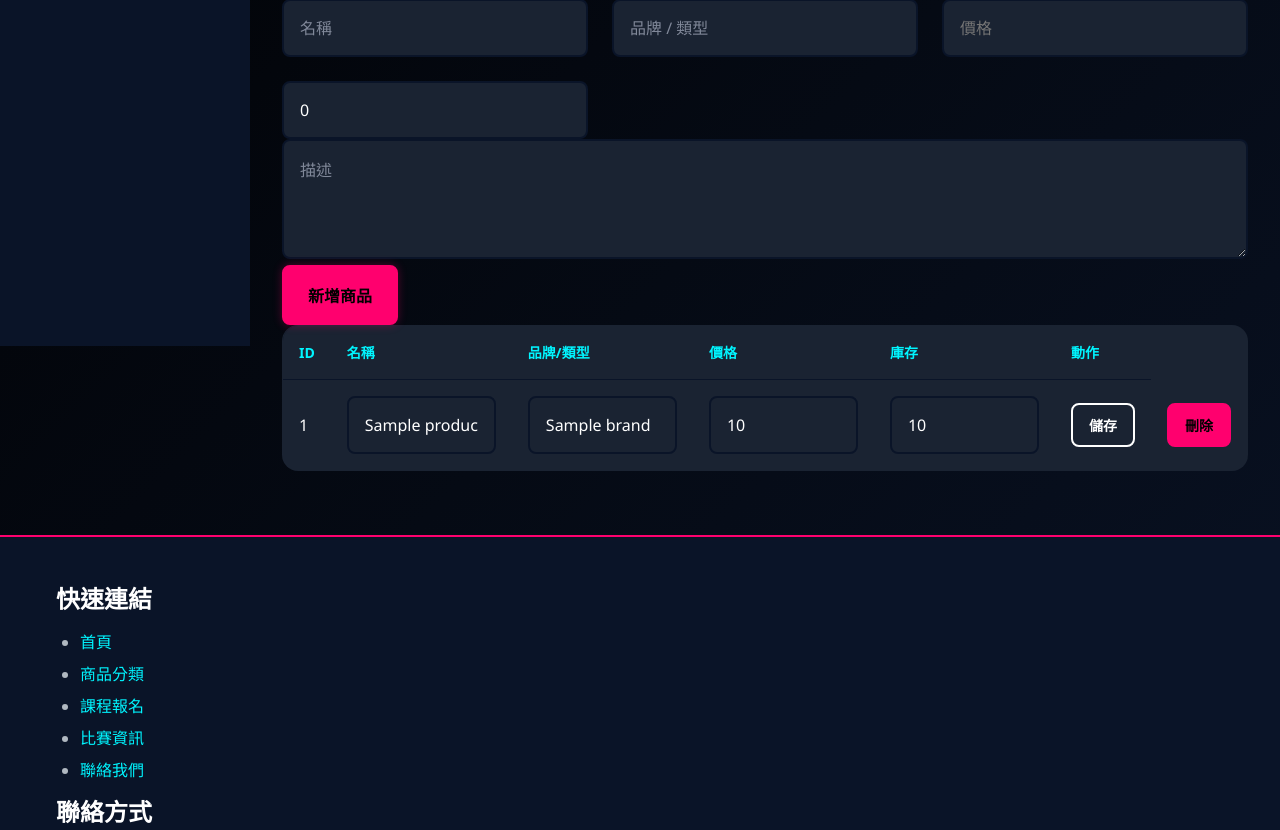
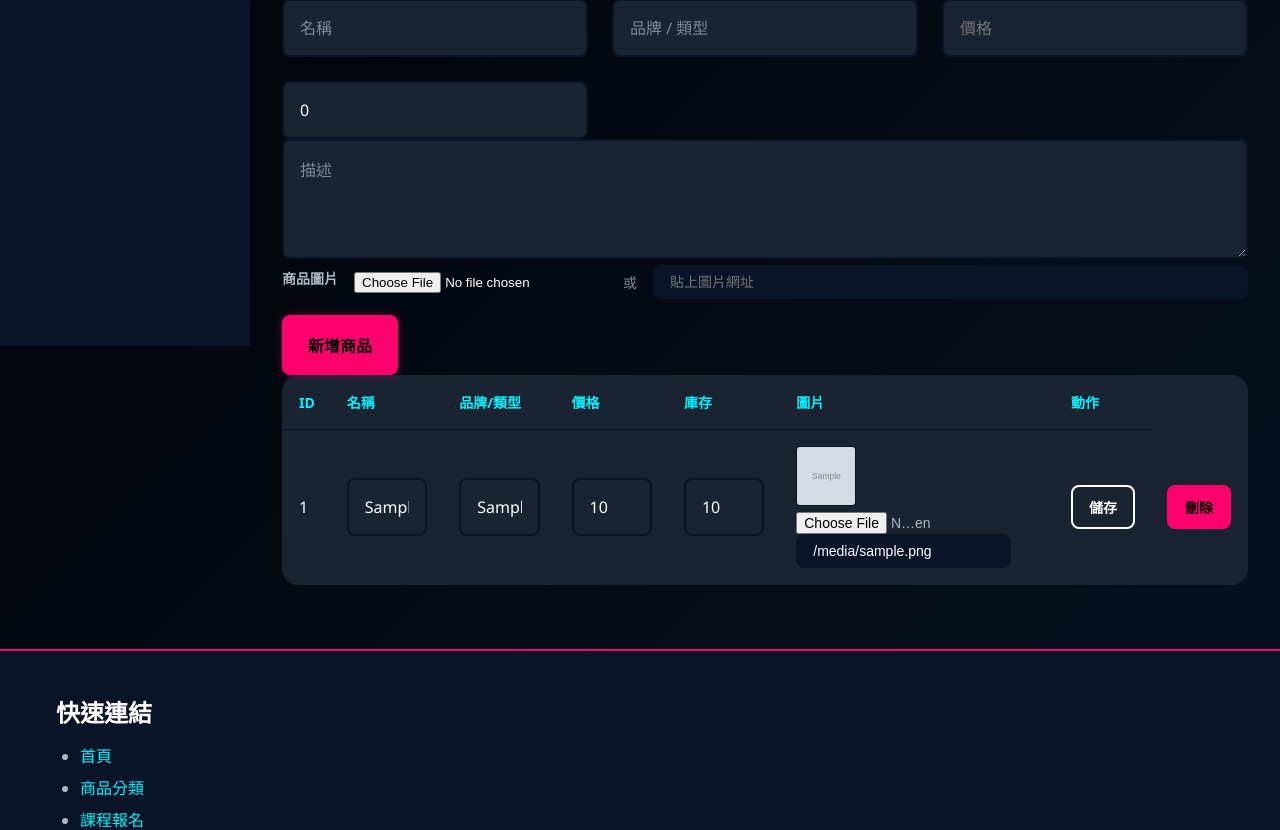
Before and after one commit to sam029031/dj_drop_the_beat, a FastAPI app: template templates/admin_products.html in a window 1280 px wide. Shown: the part 556-1386 px from the top of the page. Run offline with FastAPI, Linux system fonts and the light colour scheme; the template is opened without the code that fills it: most values are stand-ins (such as "Sample title", 1, 10 or a date in 2020); grey boxes marked "Sample" are stand-in pictures.

Commit message:
admin img upload, filter panel turns into a side bar, filter panel

```diff
--- a/static/css/pages/admin.css
+++ b/static/css/pages/admin.css
@@ -567,3 +567,62 @@
     color: var(--color-error);
     border: 1px solid var(--color-error);
 }
+
+/* ============ 商品圖片上傳 ============ */
+.admin-image-upload {
+    display: flex;
+    align-items: center;
+    gap: var(--spacing-md);
+    margin-bottom: var(--spacing-md);
+}
+
+.admin-image-upload label {
+    color: var(--color-text-secondary);
+    font-size: var(--font-size-sm);
+    white-space: nowrap;
+}
+
+.admin-image-or {
+    color: var(--color-text-tertiary);
+    font-size: var(--font-size-sm);
+    white-space: nowrap;
+}
+
+.admin-image-url-input {
+    flex: 1;
+    min-width: 0;
+    padding: var(--spacing-sm) var(--spacing-md);
+    background-color: var(--color-dark-secondary);
+    color: var(--color-light);
+    border: 1px solid var(--border-color);
+    border-radius: var(--border-radius-md);
+    font-size: var(--font-size-sm);
+}
+
+.admin-image-cell {
+    vertical-align: middle;
+    min-width: 120px;
+}
+
+.admin-product-thumb {
+    display: block;
+    width: 60px;
+    height: 60px;
+    object-fit: cover;
+    border-radius: var(--border-radius-sm);
+    border: 1px solid var(--border-color);
+    margin-bottom: var(--spacing-xs);
+}
+
+.admin-image-file-input {
+    font-size: var(--font-size-sm);
+    color: var(--color-text-secondary);
+    max-width: 140px;
+}
+
+.no-image {
+    font-size: var(--font-size-sm);
+    color: var(--color-text-tertiary);
+    display: block;
+    margin-bottom: var(--spacing-xs);
+}
--- a/templates/admin_products.html
+++ b/templates/admin_products.html
@@ -38,7 +38,7 @@
 
             <section class="admin-card">
                 <h2>新增商品</h2>
-                <form method="POST" action="/admin/products/create" class="admin-product-form">
+                <form method="POST" action="/admin/products/create" class="admin-product-form" enctype="multipart/form-data">
                     <input type="hidden" name="instrument" value="{{ instrument }}">
                     <div class="form-row">
                         <input type="text" name="name" placeholder="名稱" required>
@@ -47,6 +47,12 @@
                         <input name="stock" type="number" placeholder="庫存" value="0">
                     </div>
                     <textarea name="description" placeholder="描述"></textarea>
+                    <div class="admin-image-upload">
+                        <label>商品圖片</label>
+                        <input type="file" name="image_file" accept="image/*">
+                        <span class="admin-image-or">或</span>
+                        <input type="url" name="image_url" placeholder="貼上圖片網址" class="admin-image-url-input">
+                    </div>
                     <button type="submit" class="btn btn-primary">新增商品</button>
                 </form>
             </section>
@@ -55,18 +61,27 @@
             <table class="admin-table">
                 <thead>
                     <tr>
-                        <th>ID</th><th>名稱</th><th>品牌/類型</th><th>價格</th><th>庫存</th><th>動作</th>
+                        <th>ID</th><th>名稱</th><th>品牌/類型</th><th>價格</th><th>庫存</th><th>圖片</th><th>動作</th>
                     </tr>
                 </thead>
                 <tbody>
                     {% for product in products %}
                     <tr>
-                        <form method="POST" action="/admin/products/{{ instrument }}/{{ product.id }}/edit">
+                        <form method="POST" action="/admin/products/{{ instrument }}/{{ product.id }}/edit" enctype="multipart/form-data">
                             <td>{{ product.id }}</td>
                             <td><input type="text" name="name" value="{{ product.name if product.name is defined else product.title }}"></td>
                             <td><input type="text" name="brand" value="{{ product.brand if product.brand is defined else (product.genre if product.genre is defined else '') }}"></td>
                             <td><input name="price" type="number" step="1" value="{{ product.price }}"></td>
                             <td><input name="stock" type="number" value="{{ product.in_stock if product.in_stock is defined else 0 }}"></td>
+                            <td class="admin-image-cell">
+                                {% if product.image_url %}
+                                <img src="{{ product.image_url }}" alt="圖片" class="admin-product-thumb">
+                                {% else %}
+                                <span class="no-image">無圖片</span>
+                                {% endif %}
+                                <input type="file" name="image_file" accept="image/*" class="admin-image-file-input">
+                                <input type="url" name="image_url" placeholder="或貼上網址" value="{{ product.image_url or '' }}" class="admin-image-url-input">
+                            </td>
                             <td>
                                 <button type="submit" class="btn btn-sm btn-secondary">儲存</button>
                             </td>
```
Also changed, not shown: app/routers/admin.py (+28 -2 lines), app/routers/category.py (+12 -5 lines), static/css/forms.css (+66 -0 lines).
